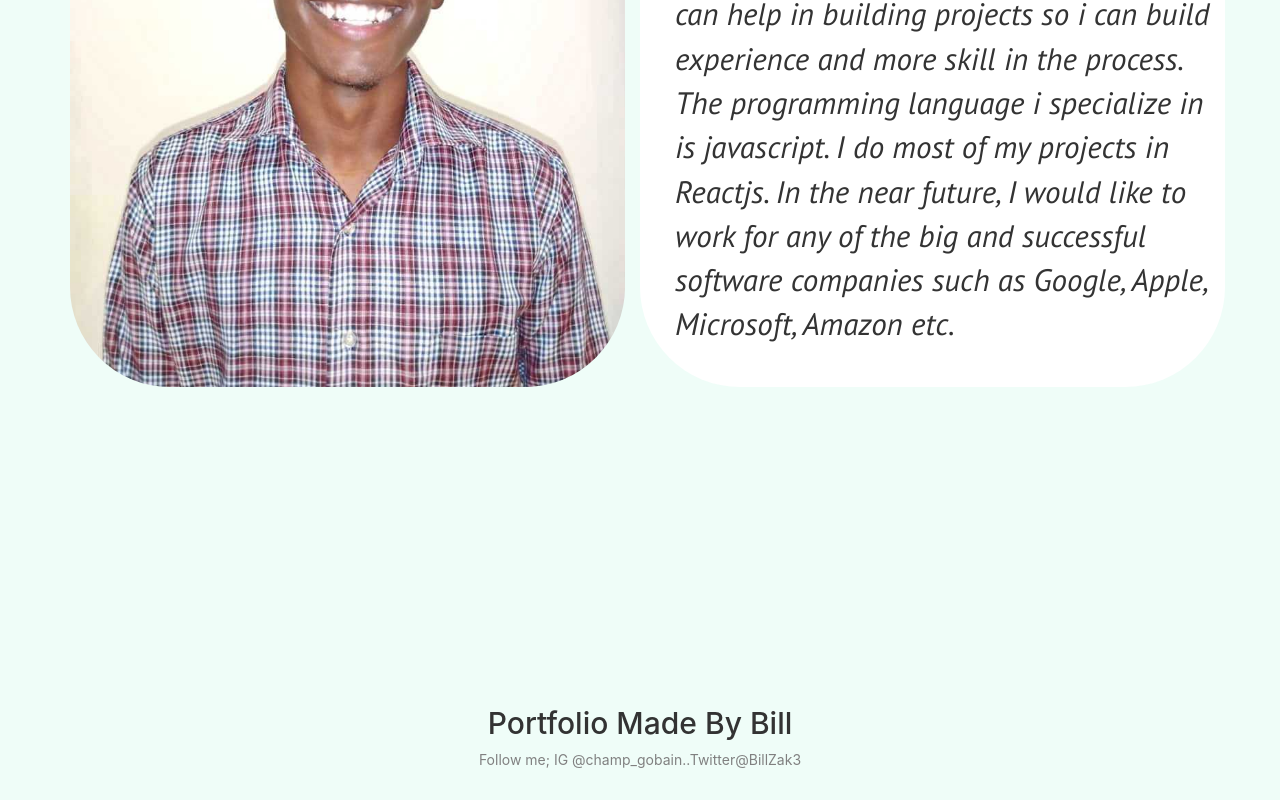
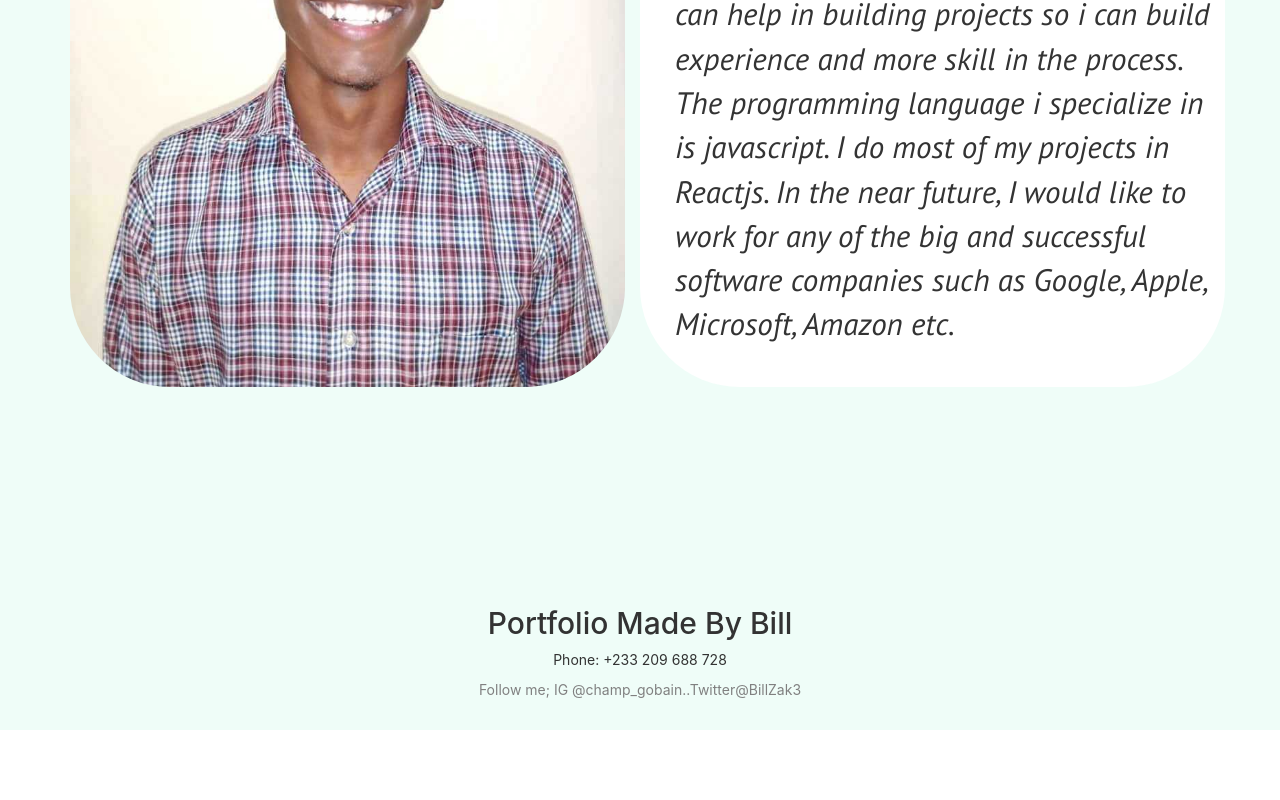
Before and after one commit to BillZak/my-portfolio-project, a React (Create React App) app: page /about in a window 1280 px wide. Shown: the part 524-1324 px from the top of the page. After the commit the page ends 1254 px from the top, so only its background shows below. Built offline with nearby package versions, Linux system fonts and the light colour scheme.

Commit message:
add footer component

```diff
--- a/src/Pages/About/About.jsx
+++ b/src/Pages/About/About.jsx
@@ -1,5 +1,6 @@
 import React from 'react';
-//import navbar component
+import Footer from '../../Components/Footer';
+//import components
 import NavBar from '../../Components/NavBar';
 //import pictures
 import npic from '../../images/npic.jpg'
@@ -16,7 +17,7 @@ const About = () => {
 
 
              <div className="container overview">
-                    <div className="row" style={{marginTop:'70px'}}>
+                    <div className="row" style={{marginTop:'70px',marginBottom:'200px'}}>
 
                         <div className="col-md-6">
                             <div className="mypic" style={{textAlign:'left'}}>
@@ -43,11 +44,8 @@ const About = () => {
                     </div>
                 </div>
 
-                <div className="container-fluid text-center"
-                style={{paddingBottom: '20px',marginTop:"300px"}} >
-                    <h2>Portfolio Made By Bill</h2>
-                    <p style={{color:'grey'}}>Follow me; IG @champ_gobain..Twitter@BillZak3</p>
-                </div>
+                <Footer/>
+
         </div>
     );
 }
```
